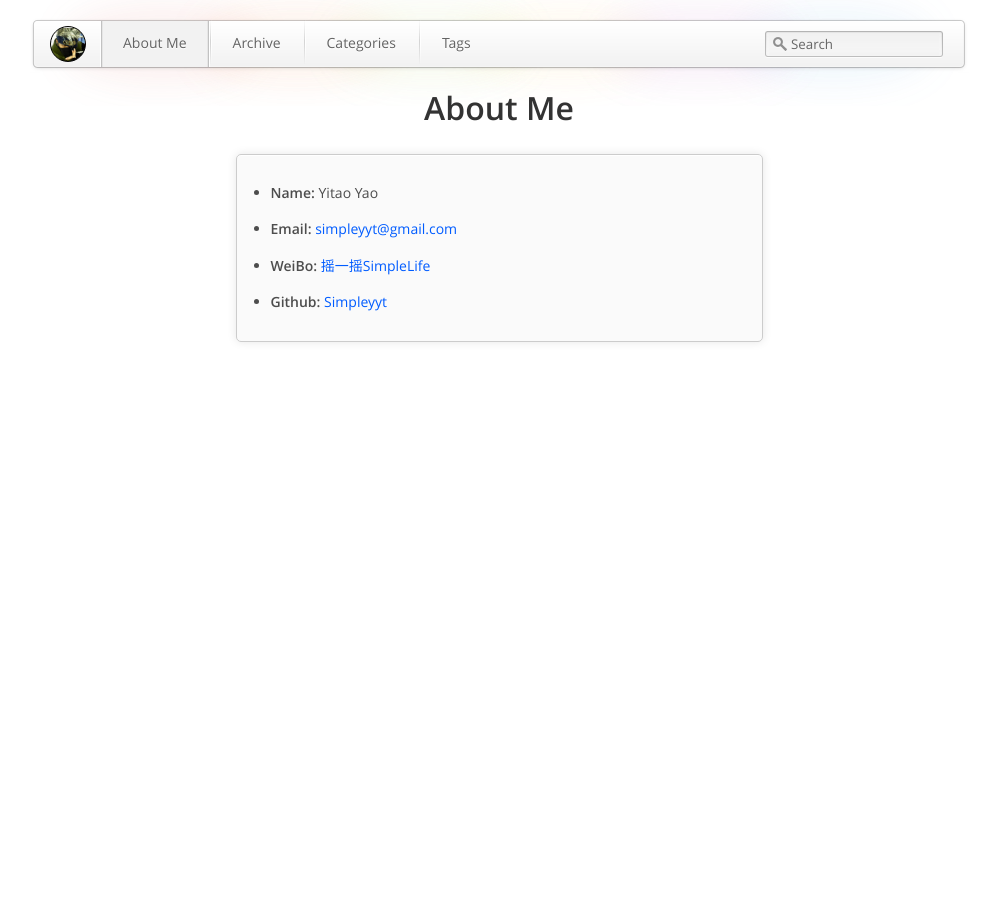
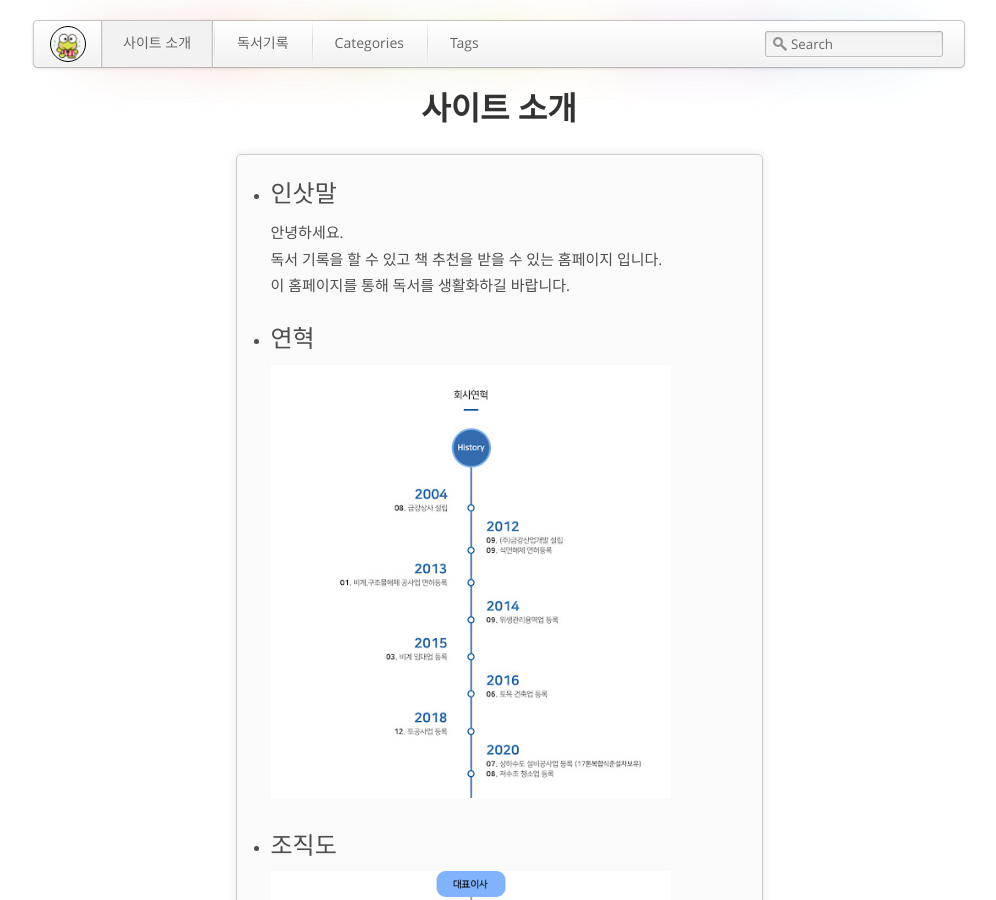
Before and after one commit to dogeum/0x13155bb.github.io, a Jekyll site: the page built from about.md, in a window 1280 px wide and 900 px high. Shown: the whole window, without its empty margins (141-1137 px from the left). Built offline with Jekyll 4.4.1, drawn with Linux system fonts in a browser that asks for light colours; some of the changed text lies outside the part shown.

Commit message:
첫번째 수정

```diff
--- a/about.md
+++ b/about.md
@@ -1,10 +1,19 @@
 ---
 layout: about
-title: About Me
-header: About Me
+title: 사이트 소개
+header: 사이트 소개
 group: navigation
 ---
- * **Name:** Yitao Yao
- * **Email:** [simpleyyt@gmail.com](mailto:simpleyyt@gmail.com)
- * **WeiBo:** [摇一摇SimpleLife](http://www.weibo.com/u/1836017133)
- * **Github:** [Simpleyyt](https://github.com/Simpleyyt)
+ * <h2>인삿말</h2>
+ 안녕하세요. <br>
+ 독서 기록을 할 수 있고 책 추천을 받을 수 있는 홈페이지 입니다. <br>
+ 이 홈페이지를 통해 독서를 생활화하길 바랍니다.<br>
+ * <h2>연혁</h2>
+ <img src="./img/연혁.jpg" style="width:400px">
+
+ * <h2>조직도</h2>
+ <img src="./img/조직도.png" style="width:400px">
+
+ * <h2>연락처</h2>
+ **이메일:** fffj01@naver.com <br>
+ **휴대폰:** 010-2830-3268
--- a/archive.html
+++ b/archive.html
@@ -1,6 +1,6 @@
 ---
-layout: archive
-title : Archive
-header : Post Archive
+layout: categories
+title : 독서기록
+header : 독서기록
 group: navigation
 ---
```
Also changed, not shown: assets/themes/Snail/img/avatar.jpg, img/연혁.jpg (added), img/조직도.png (added).
